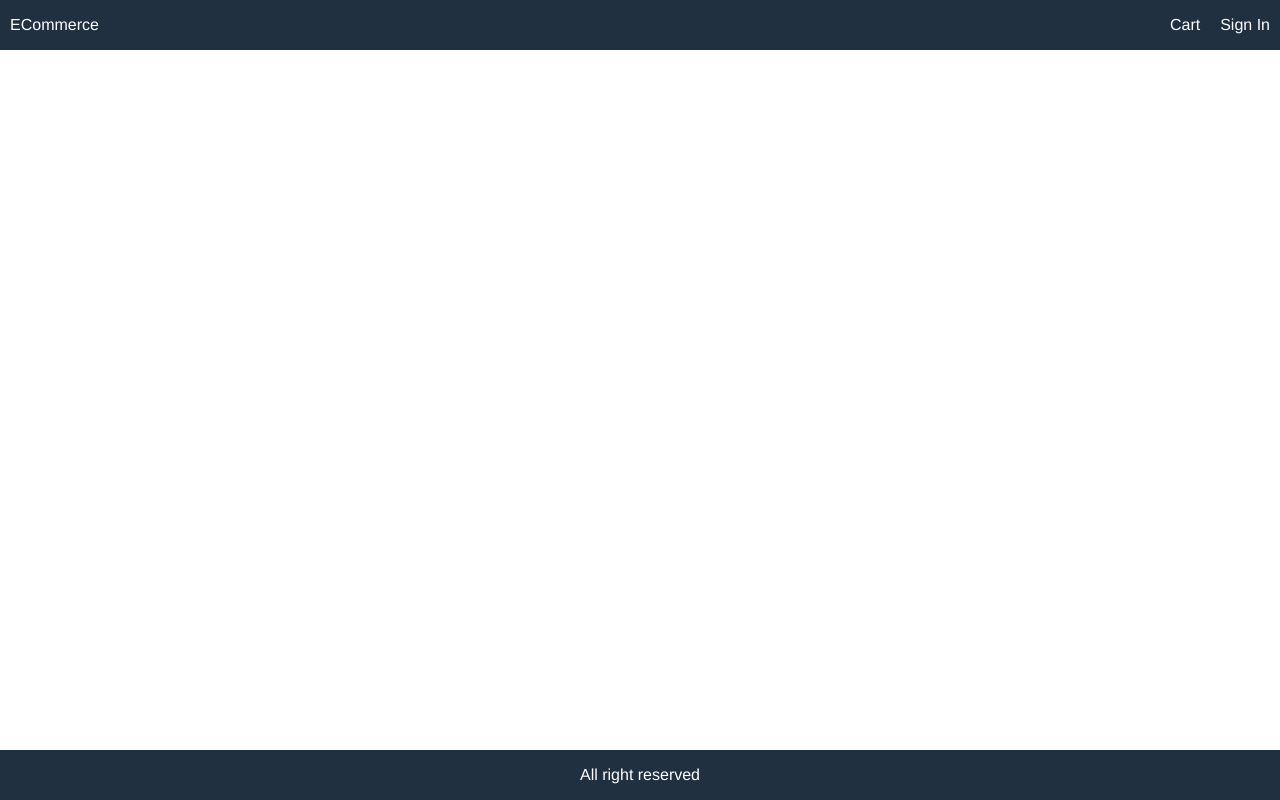
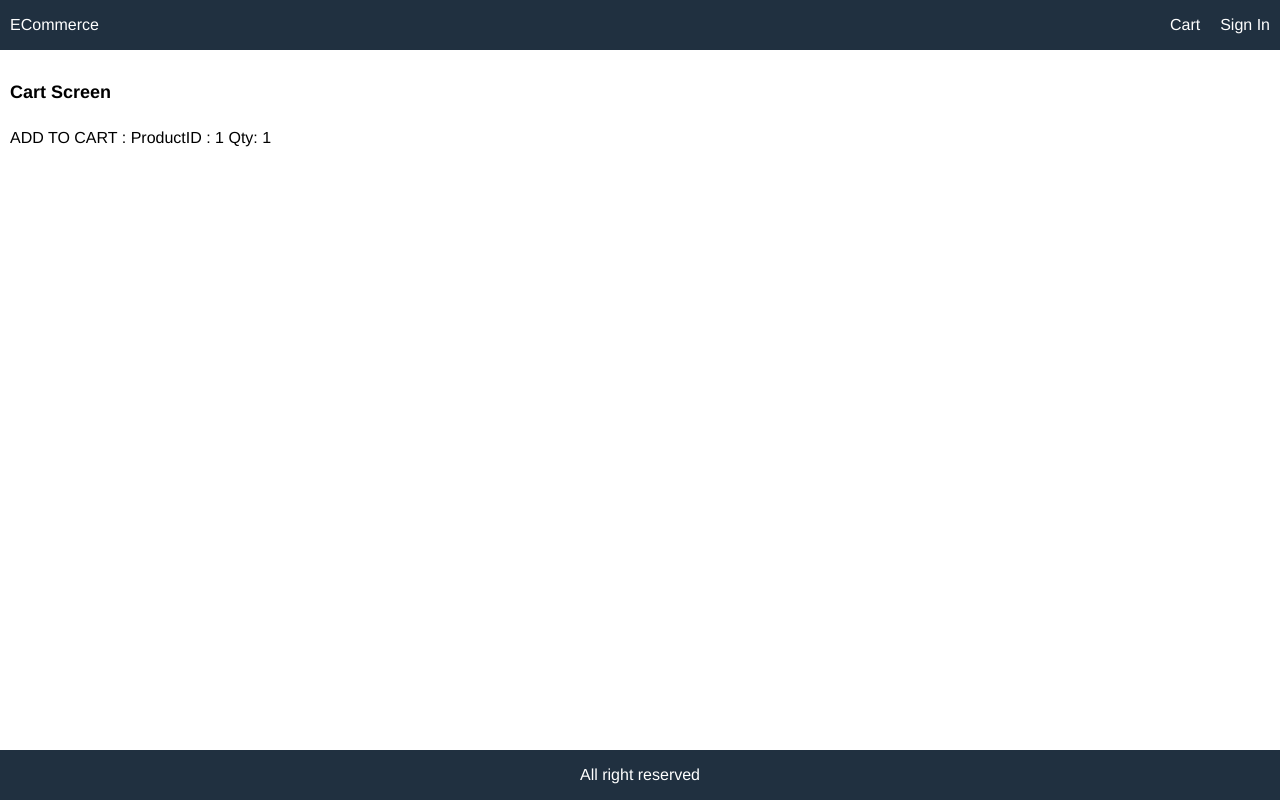
Before and after one commit to bismarck11th/ecommerce-react-node, a React (Create React App) app in the folder frontend/: page /cart/1 in a window 1280 px wide. Built offline with nearby package versions, Linux system fonts and the light colour scheme.

Commit message:
handle add to cart button

```diff
--- a/frontend/src/App.jsx
+++ b/frontend/src/App.jsx
@@ -1,6 +1,6 @@
 import React from 'react'
 import { BrowserRouter, Route } from 'react-router-dom';
-import { HomeScreen, ProductScreen } from './screens';
+import { CartScreen, HomeScreen, ProductScreen } from './screens';
 
 function App() {
   return (
@@ -18,6 +18,7 @@
           </div>
         </header>
         <main>
+          <Route path="/cart/:id?" component={CartScreen} />
           <Route path="/product/:id" component={ProductScreen} />
           <Route exact path="/" component={HomeScreen} />
         </main>
--- a/frontend/src/index.css
+++ b/frontend/src/index.css
@@ -62,6 +62,9 @@
 li {
   margin-top: 1rem;
 }
+input,
+select,
+textarea,
 button {
   padding: 1rem;
   border-radius: 0.5rem;
@@ -70,9 +73,14 @@
   font-family: Helvetica, Arial, sans-serif;
   -webkit-font-smoothing: antialiased;
   -moz-osx-font-smoothing: grayscale;
+}
+button {
   background-color: #f8f8f8;
   cursor: pointer;
 }
+input:hover,
+select:hover,
+textarea:hover,
 button:hover {
   border: 0.1rem #404040 solid;
 }
--- /dev/null
+++ b/frontend/src/screens/CartScreen.jsx
@@ -0,0 +1,19 @@
+import React from 'react';
+
+const CartScreen = (props) => {
+  const productId = props.match.params.id;
+  const qty = props.location.search
+    ? Number(props.location.search.split('=')[1])
+    : 1;
+
+  return (
+    <div>
+      <h1>Cart Screen</h1>
+      <p>
+        ADD TO CART : ProductID : {productId} Qty: {qty}
+      </p>
+    </div>
+  );
+};
+
+export default CartScreen;
--- a/frontend/src/screens/ProductScreen.jsx
+++ b/frontend/src/screens/ProductScreen.jsx
@@ -1,8 +1,8 @@
-import React, { useEffect } from 'react';
+import React, { useEffect, useState } from 'react';
 import { Link } from 'react-router-dom';
 import { useDispatch, useSelector } from 'react-redux';
+import { detailsProduct } from '../actions/productActions';
 import { LoadingBox, MessageBox, Rating } from '../components';
-import { detailsProduct } from '../actions/productActions';
 
 const ProductScreen = (props) => {
   const dispatch = useDispatch();
@@ -10,9 +10,15 @@
   const productDetails = useSelector((state) => state.productDetails);
   const { loading, error, product } = productDetails;
 
+  const [qty, setQty] = useState(1);
+
   useEffect(() => {
     dispatch(detailsProduct(productId));
   }, [dispatch, productId]);
+
+  const addToCartHandler = () => {
+    props.history.push(`/cart/${productId}?qty=${qty}`);
+  };
 
   return (
     <div>
@@ -66,9 +72,37 @@
                       </div>
                     </div>
                   </li>
-                  <li>
-                    <button className="primary block">Add to Cart</button>
-                  </li>
+                  {product.countInStock > 0 && (
+                    <>
+                      <li>
+                        <div className="row">
+                          <div>Qty</div>
+                          <div>
+                            <select
+                              value={qty}
+                              onChange={(e) => setQty(e.target.value)}
+                            >
+                              {[...Array(product.countInStock).keys()].map(
+                                (x) => (
+                                  <option key={x + 1} value={x + 1}>
+                                    {x + 1}
+                                  </option>
+                                )
+                              )}
+                            </select>
+                          </div>
+                        </div>
+                      </li>
+                      <li>
+                        <button
+                          onClick={addToCartHandler}
+                          className="primary block"
+                        >
+                          Add to Cart
+                        </button>
+                      </li>
+                    </>
+                  )}
                 </ul>
               </div>
             </div>
--- a/frontend/src/screens/index.js
+++ b/frontend/src/screens/index.js
@@ -1,2 +1,3 @@
+export { default as CartScreen } from './CartScreen';
 export { default as HomeScreen } from './HomeScreen';
 export { default as ProductScreen } from './ProductScreen';
```
